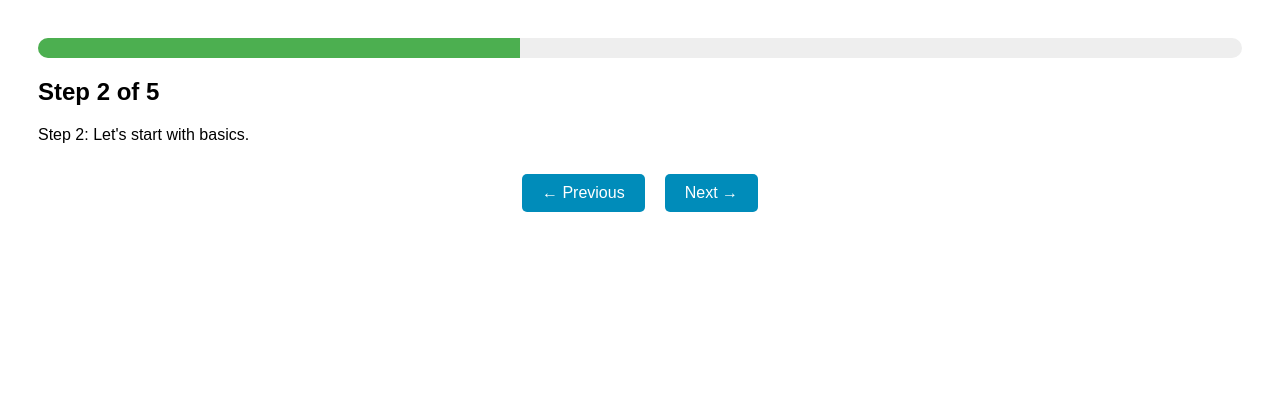
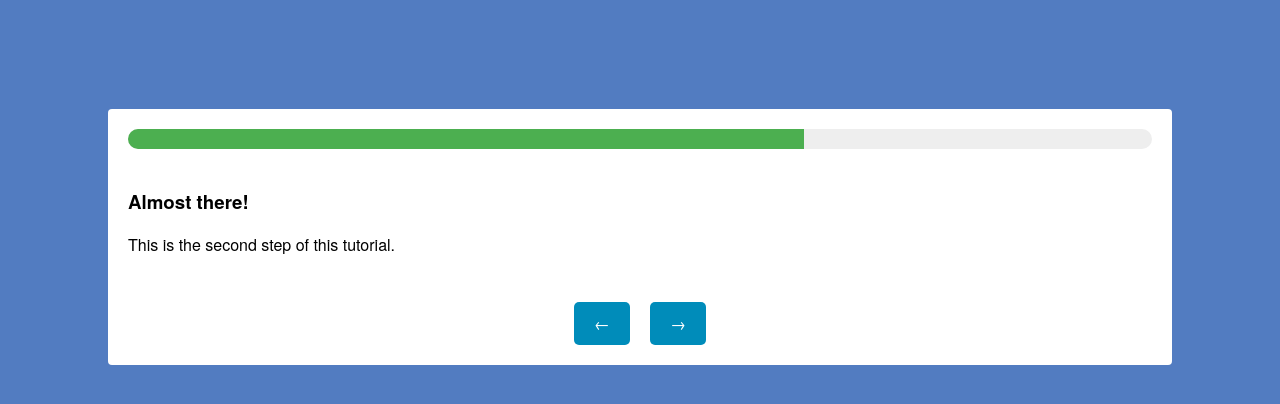
Before and after one commit to ppaamm/InteractiveSatImagesSegmentation, a Django app: page /instructions/step/2/ in a window 1280 px wide. Shown: the top 404 px of the page. Run offline with Django 5.2, Linux system fonts and the light colour scheme.

Commit message:
Fixed design and navigation for the instructions

```diff
--- /dev/null
+++ b/instructions/static/instructions/style.css
@@ -0,0 +1,56 @@
+body {
+    font-family: Arial, sans-serif;
+    padding: 30px;
+    overflow-x: hidden;
+}
+
+.content-wrapper {
+    transition: transform 0.25s ease-in-out, opacity 0.25s ease-in-out;
+}
+
+.slide-left {
+    transform: translateX(-100%);
+    opacity: 0;
+}
+
+.slide-right {
+    transform: translateX(100%);
+    opacity: 0;
+}
+
+.progress-bar-container {
+    width: 100%;
+    background-color: #eee;
+    border-radius: 10px;
+    overflow: hidden;
+    margin-bottom: 20px;
+    height: 20px;
+}
+
+.progress-bar {
+    height: 100%;
+    background-color: #4CAF50;
+    width: {{ progress_percent }}%;
+    transition: width 0.3s ease-in-out;
+}
+
+.nav-buttons {
+  display: flex;
+  justify-content: center;
+  gap: 20px;
+  margin-top: 30px;
+  flex-wrap: wrap;
+  position: relative;
+}
+
+a.button {
+    background: #008CBA;
+    color: white;
+    padding: 10px 20px;
+    text-decoration: none;
+    border-radius: 5px;
+}
+
+a.button:hover {
+    background: #005f75;
+}
--- a/instructions/templates/instructions/index.html
+++ b/instructions/templates/instructions/index.html
@@ -1,88 +1,44 @@
-<!DOCTYPE html>
-<html>
-<head>
-    <title>Step {{ step }}</title>
-    <style>
-        body {
-            font-family: Arial, sans-serif;
-            padding: 30px;
-            overflow-x: hidden;
-        }
+{% extends 'base.html' %}
 
-        .content-wrapper {
-            transition: transform 0.25s ease-in-out, opacity 0.25s ease-in-out;
-        }
+{%  load static %}
 
-        .slide-left {
-            transform: translateX(-100%);
-            opacity: 0;
-        }
+{% block extra_css %}
+      <link rel= "stylesheet" href="{% static 'instructions/style.css'%}">
+{% endblock %}
 
-        .slide-right {
-            transform: translateX(100%);
-            opacity: 0;
-        }
 
-        .progress-bar-container {
-            width: 100%;
-            background-color: #eee;
-            border-radius: 10px;
-            overflow: hidden;
-            margin-bottom: 20px;
-            height: 20px;
-        }
+{% block content %}
 
-        .progress-bar {
-            height: 100%;
-            background-color: #4CAF50;
-            width: {{ progress_percent }}%;
-            transition: width 0.3s ease-in-out;
-        }
-
-        .nav-buttons {
-            margin-top: 30px;
-            display: flex;
-            justify-content: center; /* Center the buttons horizontally */
-            gap: 20px;               /* Add space between buttons */
-        }
-
-        a.button {
-            background: #008CBA;
-            color: white;
-            padding: 10px 20px;
-            text-decoration: none;
-            border-radius: 5px;
-        }
-
-        a.button:hover {
-            background: #005f75;
-        }
-    </style>
-</head>
-<body>
-    <div class="content-wrapper" id="content">
+<div class="box">
     <div class="progress-bar-container">
-            <div class="progress-bar"></div>
+        <div class="progress-bar" style="width: {{ progress_percent }}%;"></div>
     </div>
 
-        <h2>Step {{ step }} of {{ total_steps }}</h2>
-        <p>{{ content }}</p>
+    <div class="content-wrapper" id="content">
+        <div class="step-content">
+            {{ content|safe }}
+        </div>
+    </div>
 
     <div class="nav-buttons">
         {% if has_prev %}
-                <a href="{% url 'instructions:instruction_step' prev_step %}" class="button" id="prev-button">← Previous</a>
+            <a href="{% url 'instructions:instruction_step' prev_step %}" class="button" id="prev-button">←</a>
         {% else %}
             <span></span>
         {% endif %}
 
         {% if has_next %}
-                <a href="{% url 'instructions:instruction_step' next_step %}" class="button" id="next-button">Next →</a>
+            <a href="{% url 'instructions:instruction_step' next_step %}" class="button" id="next-button">→</a>
         {% elif step == total_steps %}
             <a href="{% url 'instructions:instruction_step' 1 %}" class="button" id="start-button">Start!</a>
         {% endif %}
     </div>
 </div>
 
+
+{% endblock %}
+
+{% block script %}
 <script>
     const content = document.getElementById("content");
 
@@ -118,6 +74,6 @@
 
     slideAndFollow("next-button", "left");
     slideAndFollow("prev-button", "right");
+    slideAndFollow("start-button", "left");
 </script>
-</body>
-</html>
+{% endblock %}
--- /dev/null
+++ b/instructions/templates/instructions/steps/step_1.html
@@ -0,0 +1,2 @@
+<h3>Welcome!</h3>
+<p>This is the first step of this tutorial.</p>
--- /dev/null
+++ b/instructions/templates/instructions/steps/step_2.html
@@ -0,0 +1,2 @@
+<h3>Almost there!</h3>
+<p>This is the second step of this tutorial.</p>
--- /dev/null
+++ b/instructions/templates/instructions/steps/step_3.html
@@ -0,0 +1,2 @@
+<h3>And now?</h3>
+<p>This is the last step of this tutorial.</p>
--- a/instructions/views.py
+++ b/instructions/views.py
@@ -1,32 +1,29 @@
 from django.shortcuts import render, redirect
 from django.http import HttpResponse
 from django.template import loader
+from django.template.loader import render_to_string
 
-INSTRUCTION_STEPS = [
-    "Step 1: Welcome to the guide!",
-    "Step 2: Let's start with basics.",
-    "Step 3: Here's something advanced.",
-    "Step 4: You're almost done!",
-    "Step 5: Finished!",
-]
+TOTAL_STEPS = 3
 
 def instruction_step(request, step):
 
     template = loader.get_template("instructions/index.html")
 
-
-    total_steps = len(INSTRUCTION_STEPS)
-    if step < 1 or step > total_steps:
+    if step < 1 or step > TOTAL_STEPS:
         return redirect('instruction_step', step=1)
 
-    progress_percent = int((step / total_steps) * 100)
+    progress_percent = int((step / TOTAL_STEPS) * 100)
+    print(progress_percent)
+
+    content_template = f"instructions/steps/step_{step}.html"
+    content_html = render_to_string(content_template)
 
     context = {
         'step': step,
-        'total_steps': total_steps,
-        'content': INSTRUCTION_STEPS[step - 1],
+        'total_steps': TOTAL_STEPS,
+        'content': content_html,
         'has_prev': step > 1,
-        'has_next': step < total_steps,
+        'has_next': step < TOTAL_STEPS,
         'prev_step': step - 1,
         'next_step': step + 1,
         'progress_percent': progress_percent,
--- a/static/style.css
+++ b/static/style.css
@@ -28,17 +28,22 @@ body {
 
 
 .box {
-  width: 95%;
-  border-radius: 2px;
+  width: 80vw;
   background-color: white;
-  display: grid;
-  grid-template-rows: 50px auto;
+  border-radius: 4px;
+  padding: 20px;
+  margin: 50px auto;
+  display: flex;
+  flex-direction: column;
+}
 
-  position: absolute;
-  top: 50%;
-  left: 50%;
-  transform: translate(-50%, -50%);
+
+.content-wrapper {
+  display: flex;
+  flex-direction: column;
+  gap: 1.5rem;
 }
+
 
 .title-container{
   display: table;
```
Lines whose indentation alone changed are shown as unchanged.
